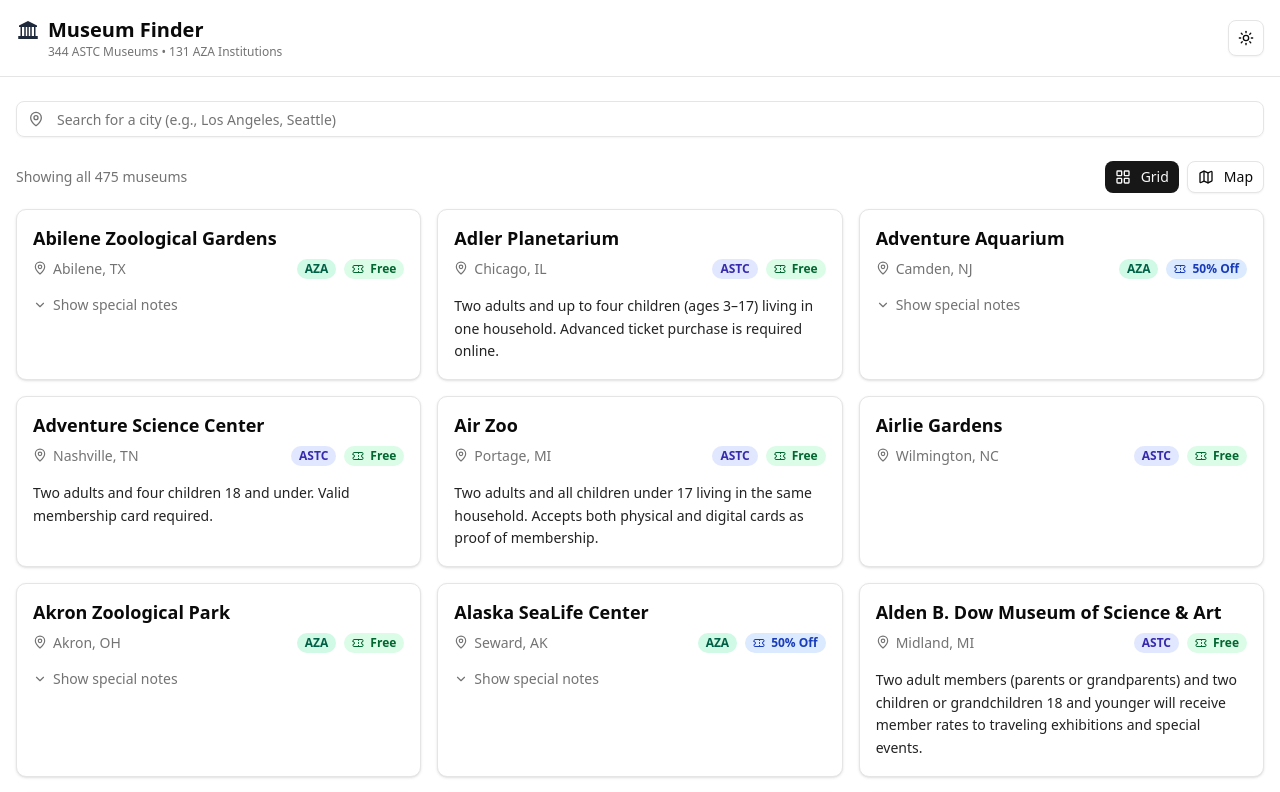
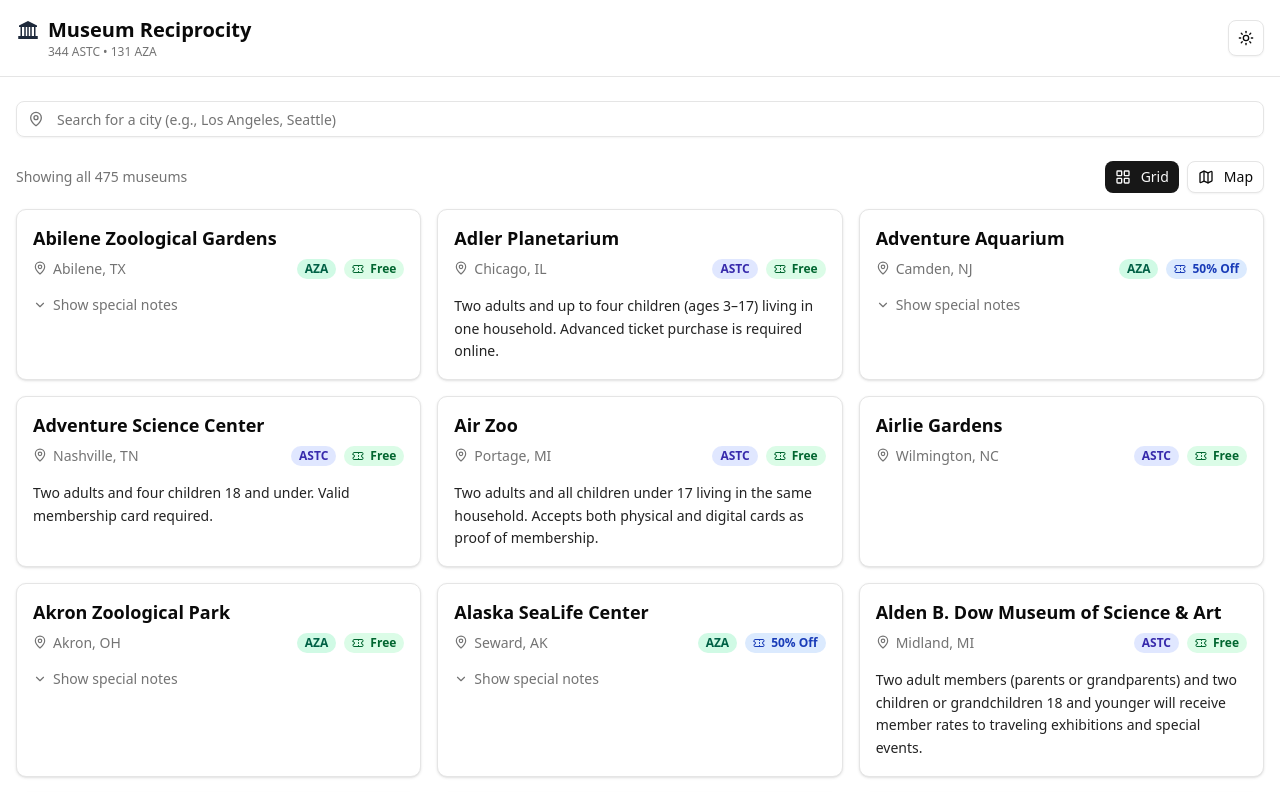
Before and after one commit to ianobermiller/museum-reciprocity, a React (Vite) app: page / in a window 1280 px wide. Shown: the top 792 px of the page. Built offline with nearby package versions, Linux system fonts and the light colour scheme.

Commit message:
Update branding to 'Museum Reciprocity' and shorten counts display

```diff
--- a/src/App.tsx
+++ b/src/App.tsx
@@ -38,9 +38,9 @@
             <div className="flex items-start gap-2">
               <img src={logoSvg} alt="Museum" className="h-6 w-6 mt-0.5" />
               <div>
-                <h1 className="text-xl font-bold">Museum Finder</h1>
+                <h1 className="text-xl font-bold">Museum Reciprocity</h1>
                 <p className="text-xs text-muted-foreground">
-                  {astcCount} ASTC Museums • {azaCount} AZA Institutions
+                  {astcCount} ASTC • {azaCount} AZA
                 </p>
               </div>
             </div>
--- a/src/index.html
+++ b/src/index.html
@@ -18,7 +18,7 @@
     <link rel="icon" type="image/svg+xml" href="./favicon.svg" />
     <link rel="icon" type="image/png" sizes="32x32" href="./favicon-32x32.png" />
     <link rel="apple-touch-icon" sizes="180x180" href="./apple-touch-icon.png" />
-    <title>Museum Finder - ASTC & AZA</title>
+    <title>Museum Reciprocity - ASTC & AZA</title>
     <script type="module" src="./frontend.tsx" async></script>
   </head>
   <body>
```
